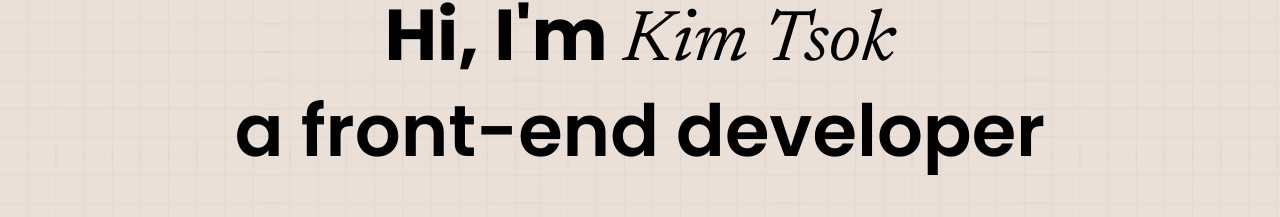
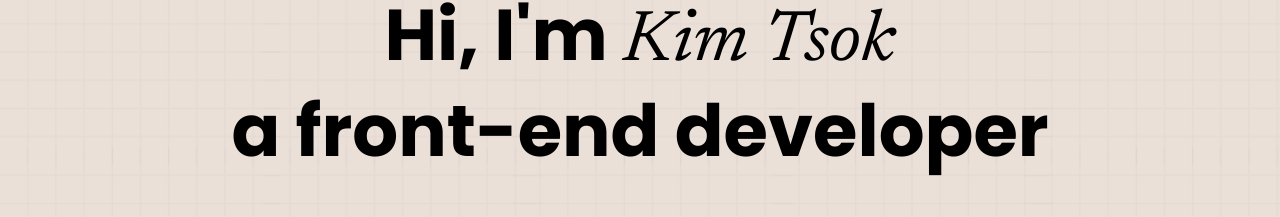
Before and after one commit to Kim-Tsok/main-portfolio, a Next.js app: page / in a window 1280 px wide. Shown: the part 377-594 px from the top of the page. Built offline with nearby package versions, Linux system fonts and the light colour scheme; no server answers; the database is empty.

Commit message:
Little ui tweak

```diff
--- a/components/hero.tsx
+++ b/components/hero.tsx
@@ -32,7 +32,7 @@ export default function Hero() {
           </span>
         </h1>
         <p
-          className={`text-4xl md:text-7xl font-semibold text-black text-pretty transition-all duration-700 ${
+          className={`text-4xl md:text-7xl font-bold text-black text-pretty transition-all duration-700 ${
             isVisible ? "opacity-100 translate-y-0" : "opacity-0 translate-y-4"
           }`}
           style={{
```
